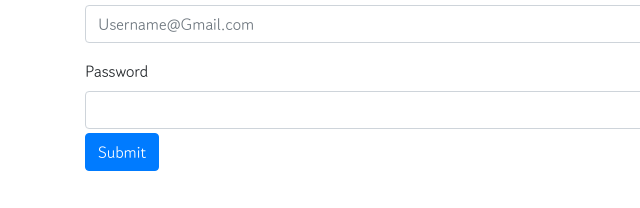
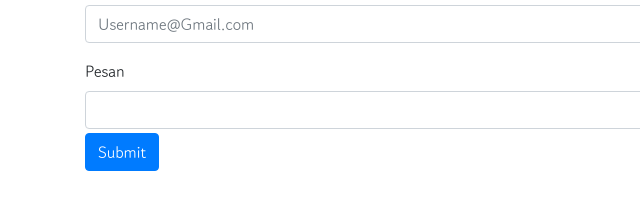
Before and after one commit to MNurma/portofolio, a plain HTML site: page index.html in a window 1280 px wide. Shown: the part 1270-1478 px from the top of the page, 0-640 px from the left. Drawn offline with nearby package versions, Linux system fonts and the light colour scheme.

Commit message:
index.html

```diff
--- a/index.html
+++ b/index.html
@@ -101,7 +101,7 @@
       <label for="exampleFormControlInput1" class="form-label">Email address</label>
       <input type="email" class="form-control" id="exampleFormControlInput1" placeholder="Username@Gmail.com">
     </div>
-    <label for="inputPassword5" class="form-label">Password</label>
+    <label for="inputPassword5" class="form-label">Pesan</label>
     <input type="password" id="inputPassword5" class="form-control" aria-describedby="passwordHelpBlock">
     <div id="passwordHelpBlock" class="form-text">
       <input class="btn btn-primary" type="submit" value="Submit">
```
